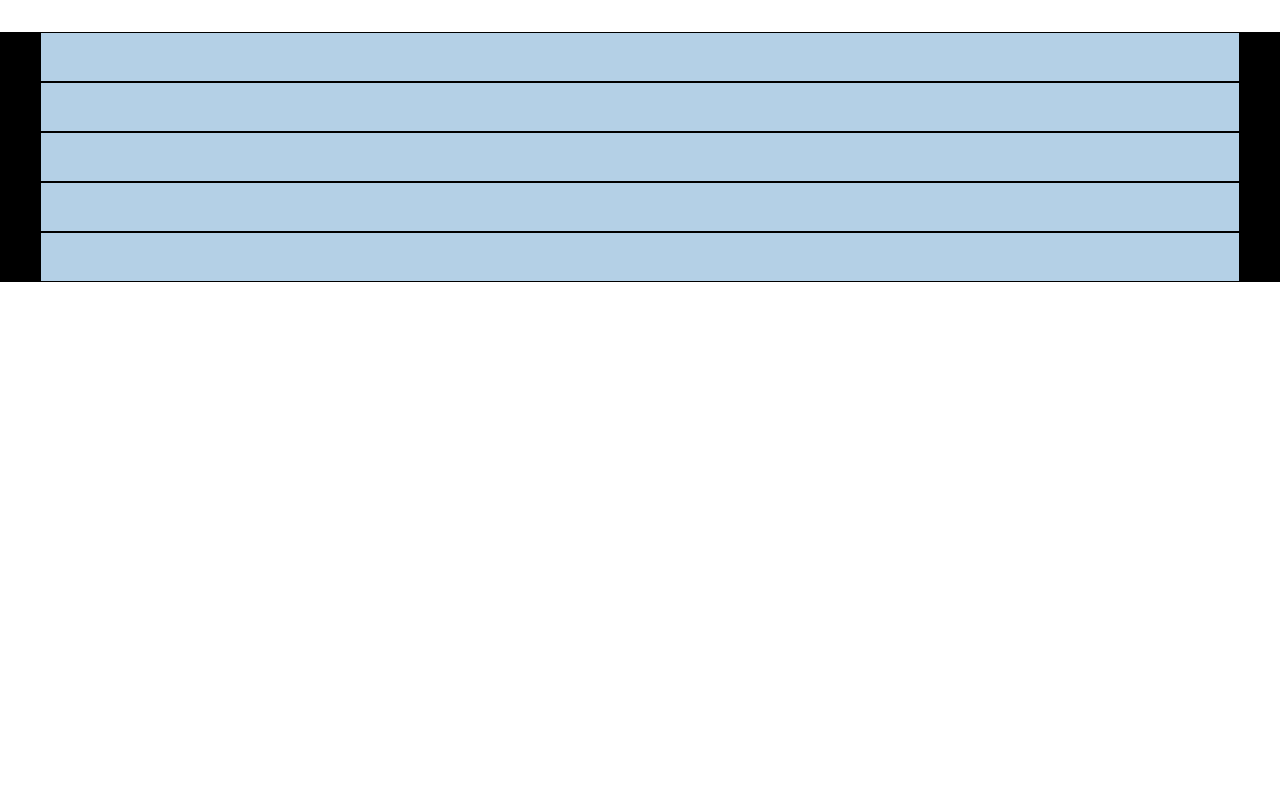
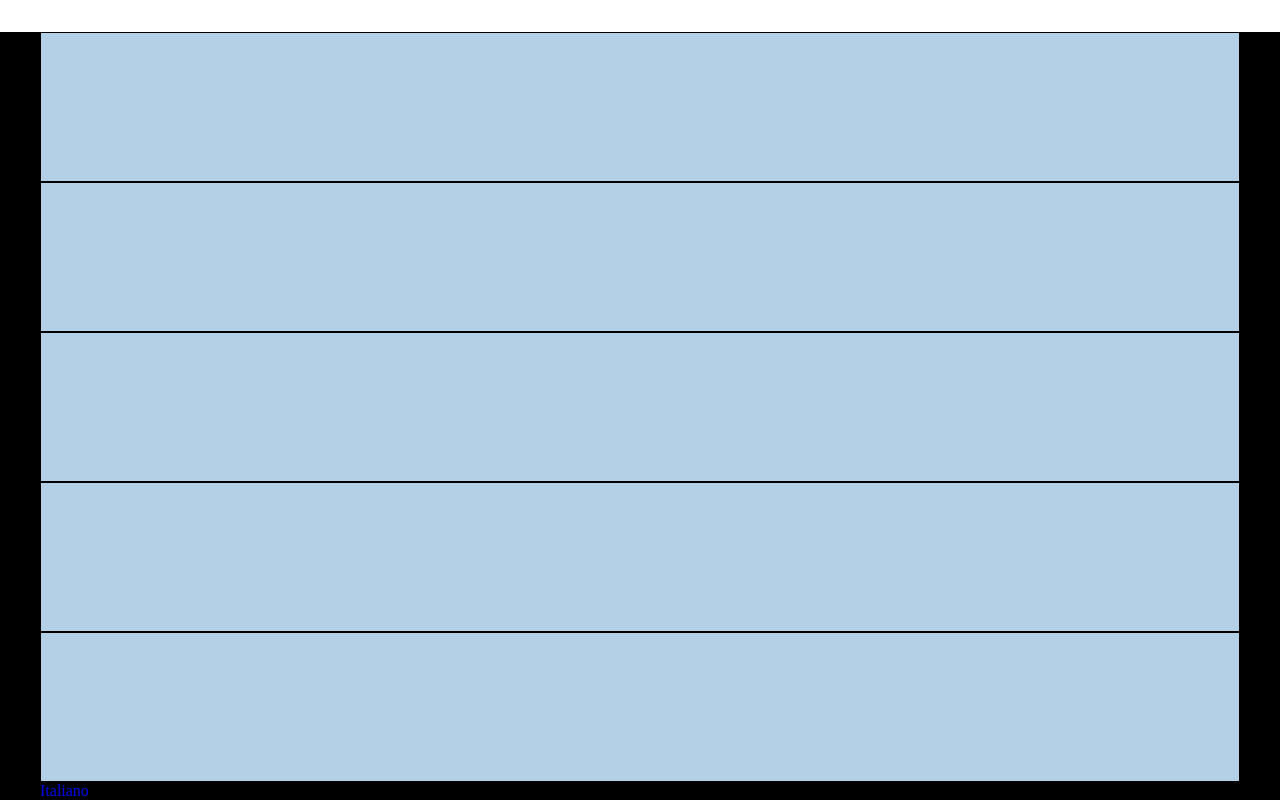
Before and after one commit to AgostaSalvatore/htmlcss-dropbox, a plain HTML site: page index.html in a window 1280 px wide. Shown: the part 4248-5048 px from the top of the page. Before the commit the page ends 4530 px from the top, so only its background shows below. Drawn offline with Linux system fonts and the light colour scheme.

Commit message:
[UPD] second part footer

```diff
--- a/css/style.css
+++ b/css/style.css
@@ -160,7 +160,20 @@ hr {
 
  footer ul{
     width: 1200px;
-    height: 50px;
+    height: 150px;
     background-color: #b4d0e6;
     border: 1px solid black;
  }
+
+ .it{
+    background-color: #3491db;
+ }
+
+ .it .big-container{
+    height: 120px;
+    padding-top: 60px;
+ }
+
+ .language > a{
+    text-decoration: none;
+ }
--- a/index.html
+++ b/index.html
@@ -152,6 +152,14 @@
                 </ul>
             </div>
         </div>
+
+        <div class="italian">
+            <div class="big-container">
+                <div class="language">
+                    <a href="#">Italiano</a>
+                </div>
+            </div>
+        </div>
     </footer>
 </body>
 </html>
```
